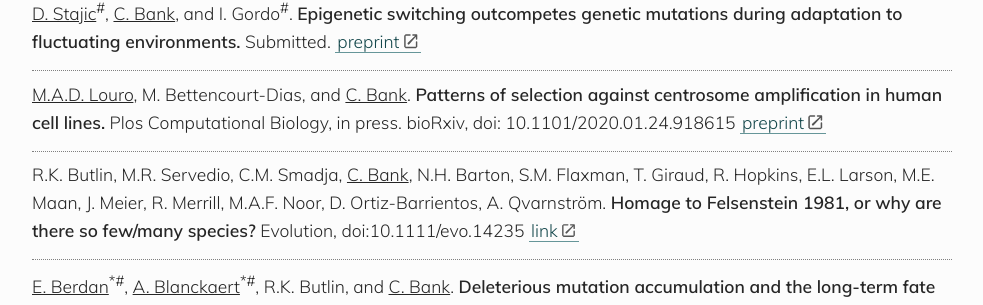
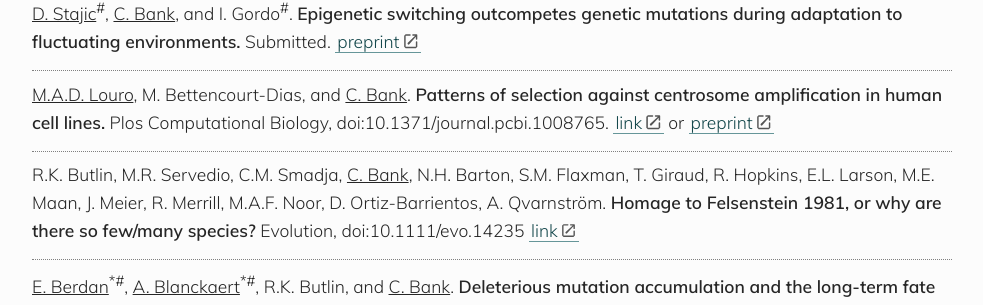
Before and after one commit to banklab/banklab.github.io, a Jekyll site: the page built from publications.md, in a window 1280 px wide and 900 px high, scrolled down 531 px. Shown: the part 149-454 px from the top of the window, without its empty margins (148-1131 px from the left). Built offline with Jekyll 4.4.1, drawn with Linux system fonts in a browser that asks for light colours; some web fonts are replaced.

Commit message:
Update publications.md
Added doi for PlosCompBio

```diff
--- a/publications.md
+++ b/publications.md
@@ -24,7 +24,7 @@ https://kramdown.gettalong.org/syntax.html#html-blocks
 
 <u>D. Stajic</u><sup>#</sup>, <u>C. Bank</u>, and I. Gordo<sup>#</sup>. **Epigenetic switching outcompetes genetic mutations during adaptation to fluctuating environments.** Submitted. [preprint](https://www.biorxiv.org/content/10.1101/2021.03.11.434930v1.abstract)
 
-<u>M.A.D. Louro</u>, M. Bettencourt-Dias, and <u>C. Bank</u>. **Patterns of selection against centrosome amplification in human cell lines.** Plos Computational Biology, in press. bioRxiv, doi: 10.1101/2020.01.24.918615 [preprint](https://doi.org/10.1101/2020.01.24.918615)
+<u>M.A.D. Louro</u>, M. Bettencourt-Dias, and <u>C. Bank</u>. **Patterns of selection against centrosome amplification in human cell lines.** Plos Computational Biology, doi:10.1371/journal.pcbi.1008765. [link](https://journals.plos.org/ploscompbiol/article?id=10.1371/journal.pcbi.1008765) or [preprint](https://doi.org/10.1101/2020.01.24.918615)
 
 R.K. Butlin, M.R. Servedio, C.M. Smadja, <u>C. Bank</u>,  N.H. Barton,  S.M. Flaxman, T. Giraud, R. Hopkins, E.L. Larson, M.E. Maan, J. Meier, R. Merrill, M.A.F. Noor, D. Ortiz‐Barrientos, A. Qvarnström. **Homage to Felsenstein 1981, or why are there so few/many species?** Evolution, doi:10.1111/evo.14235 [link](https://doi.org/10.1111/evo.14235)
 
```
